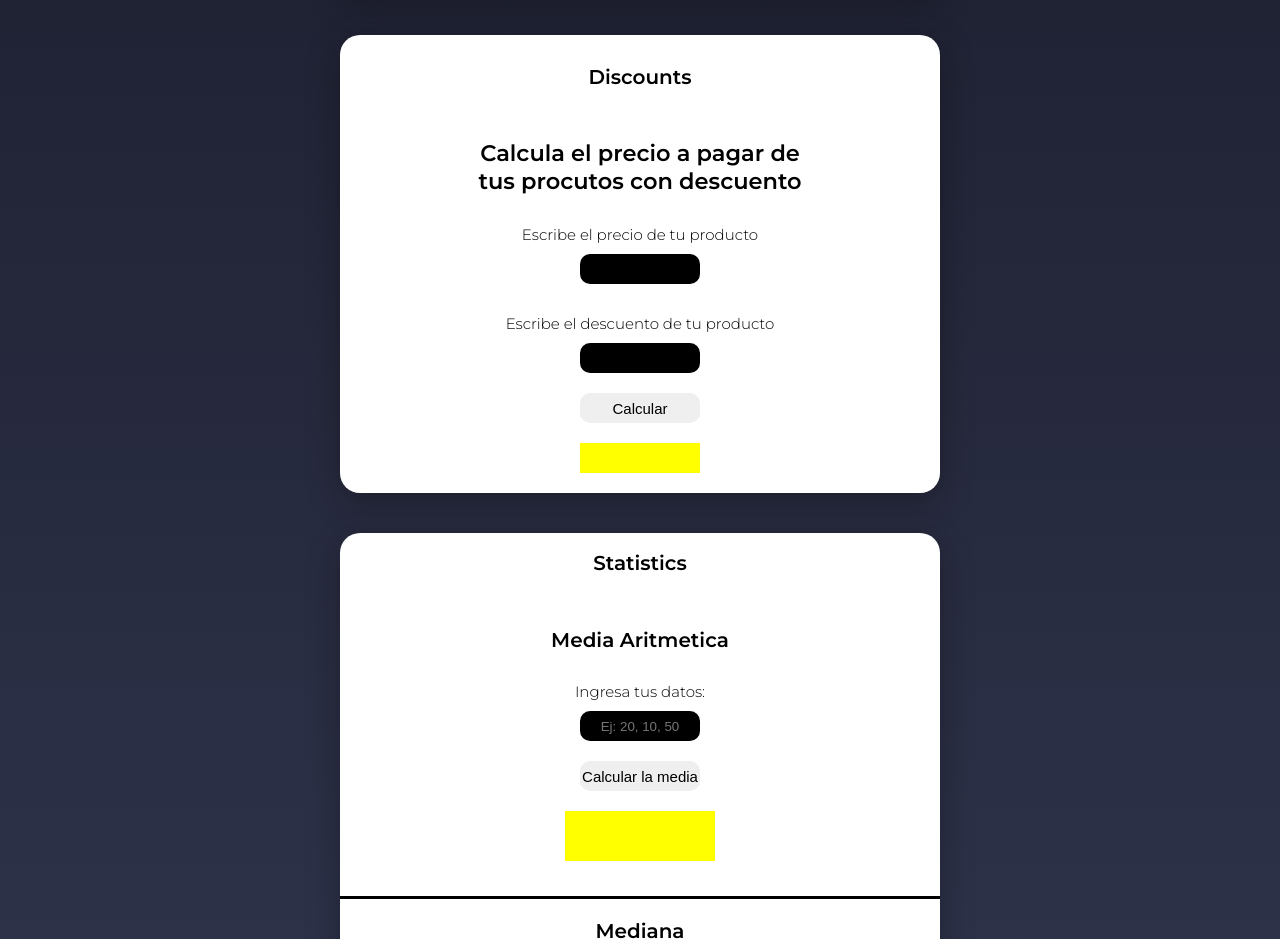
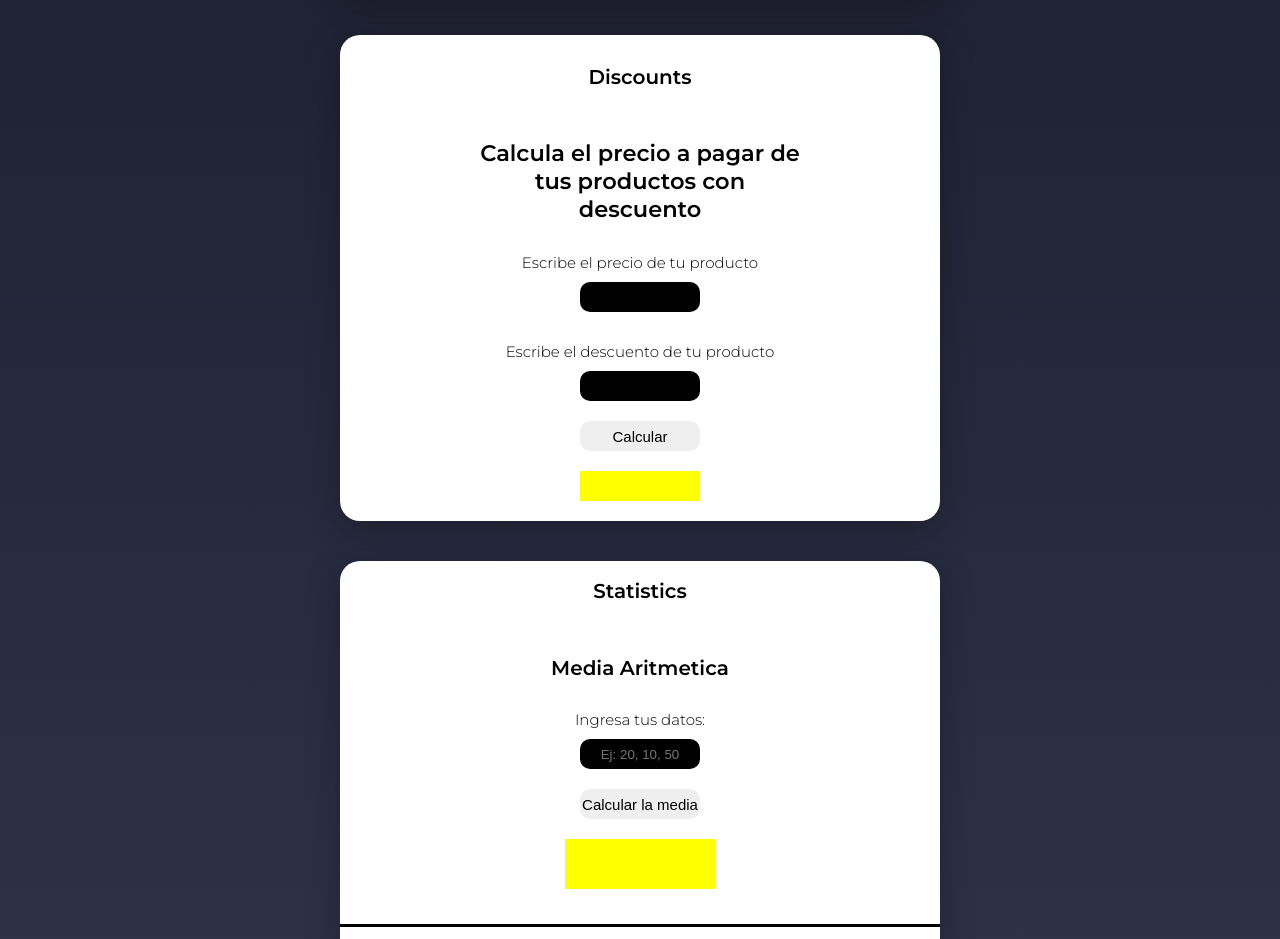
Before and after one commit to Jarbram/Curso-Practico-JavaScript, a plain HTML site: page index.html in a window 1280 px wide. Shown: the part 2180-3119 px from the top of the page. Drawn offline with Linux system fonts and the light colour scheme.

Commit message:
actualizacion

```diff
--- a/descuento.js
+++ b/descuento.js
@@ -17,7 +17,4 @@ function calcPriceDiscount(){
 
     const resultP = document.getElementById("resultPrice");
     resultP.innerHTML = calcular;
-
-
-
 }
--- a/index.html
+++ b/index.html
@@ -54,7 +54,7 @@
                 <div class="button-cuadrado">
                 <button class="button-cuadrado--perimetro" type="button" onclick="calcularPerimetroCuadrado()">Calcular el perimetro</button>
                 <p id="resultCuadradoPerimetro"></p>
-                <button class="button-cuadrado--area" type="button" onclick="calcularAreaCuadrado()">Calcular el area</button>
+                <button class="button-cuadrado--area" type="button" onclick="calcularAreaCuadrado()" >Calcular el area</button>
                 <p id="resultCuadradoArea"></p>
                 </div>
 
@@ -74,7 +74,7 @@
                 <div class="button-triangulo">
                 <button class="button-triangulo--perimetro" type="button" onclick="calcularPerimetroTriangulo()">Calcular el perimetro</button>
                 <p id="resultTrianguloPerimetro"></p>
-                <button class="button-triangulo--area" type="button" onclick="calcularAreaTriangulo()">Calcular el area</button>
+                <button class="button-triangulo--area" type="button" onclick="calcularAreaTriangulo()" >Calcular el area</button>
                 <p id="resultTrianguloArea"></p>
                </div>
 
@@ -91,7 +91,7 @@
                 <div class="button-circulo">
                 <button class="button-circulo--perimetro" type="button" onclick="calcularPerimetroCirculo()">Calcular el perimetro</button>
                 <p id="resultCirculoPerimetro"></p>
-                <button class="button-circulo--area" type="button" onclick="calcularAreaCirculo()">Calcular el area</button>
+                <button class="button-circulo--area" type="button" onclick="calcularAreaCirculo()" >Calcular el area</button>
                 <p id="resultCirculoArea"></p>
                </div>
 
@@ -107,7 +107,7 @@
                 <input id="InputTrianguloLado" type="number" placeholder="Lados"/>
                 <input id="InputTrianguloBaseA" type="number" placeholder="Base" />
                 <div class="button-trianguloIsosceles">
-                <button class="button-triangulo--altura" type="button" onclick="calcularAlturaTriangulo()">Calcular la altura</button>
+                <button class="button-triangulo--altura" type="button" onclick="calcularAlturaTriangulo()" >Calcular la altura</button>
                 <p id="resultTrianguloAltura"></p>
                </div>
 
@@ -119,13 +119,13 @@
             <h2>Discounts</h2>
         </div>
         <section class="calc">
-        <h2>Calcula el precio a pagar de tus procutos con descuento</h2>
+        <h2>Calcula el precio a pagar de tus productos con descuento</h2>
         <form>
             <label class="calc-price" for="InputPrice">Escribe el precio de tu producto</label>
             <input id="InputPrice" type="number">
             <label class="calc-discount" for="InputDiscount" >Escribe el descuento de tu producto</label>
             <input id="InputDiscount" type="number">
-            <button type="button" onclick="calcPriceDiscount()">
+            <button type="button" onclick="calcPriceDiscount()" >
                 Calcular
             </button>
 
@@ -152,7 +152,7 @@
             <h2> Mediana</h2>
             <label for="inputMediana">Ingresa tus datos: </label>
             <input id="inputMediana" type="text" placeholder="Ej: 20, 10, 50" >
-            <button type="button" onclick="calcularMediana()">Calcular la mediana</button>
+            <button type="button" onclick="calcularMediana()" >Calcular la mediana</button>
             <p id="resultadoMediana"></p>
         </form>
     </section>
@@ -161,7 +161,7 @@
             <h2> Moda</h2>
             <label for="inputModa">Ingresa tus datos: </label>
             <input id="inputModa" type="text" placeholder="Ej: 20, 10, 50" >
-            <button type="button" onclick="calcularModa()">Calcular la moda</button>
+            <button type="button" onclick="calcularModa()" >Calcular la moda</button>
             <p id="resultadoModa"></p>
         </form>
     </section>
```
